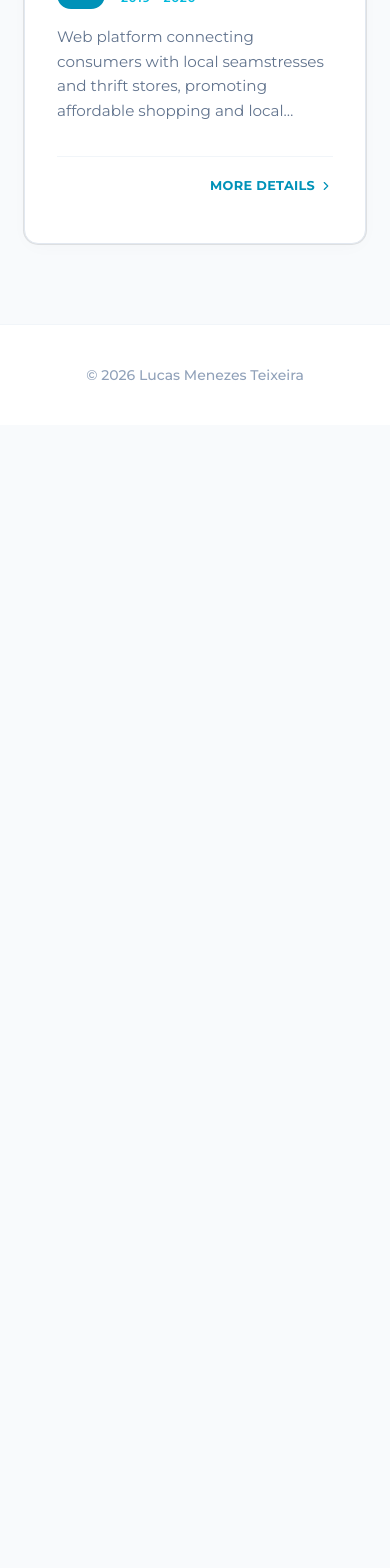
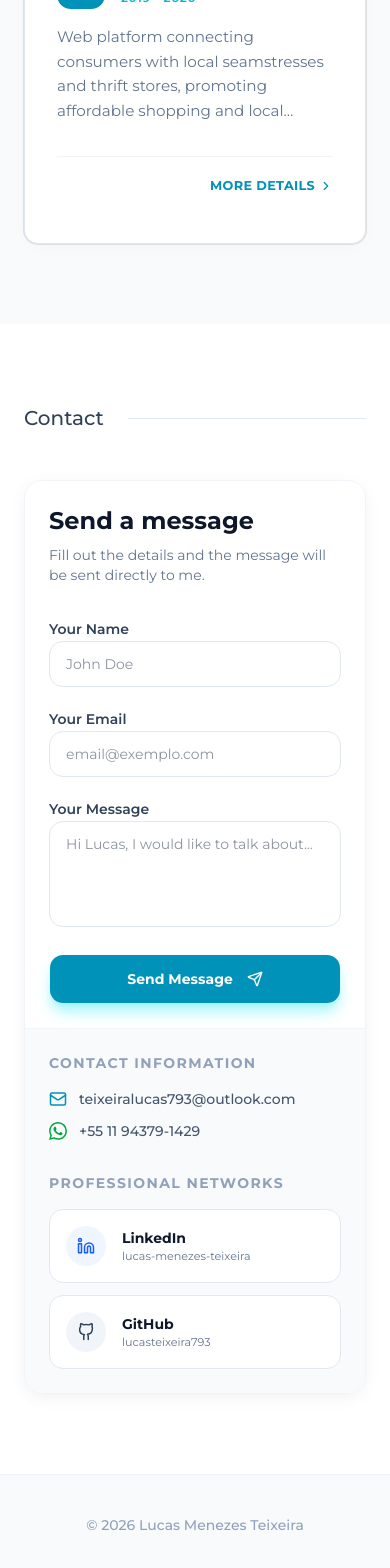
Before and after one commit to LucasTeixeira793/resume, a Next.js app: page / in a window 390 px wide. Shown: the part 10038-11606 px from the top of the page. Before the commit the page ends 10463 px from the top, so only its background shows below. Built offline with nearby package versions, Linux system fonts and the light colour scheme.

Commit message:
fix: contatos para o footer

```diff
--- a/src/components/resume-page.jsx
+++ b/src/components/resume-page.jsx
@@ -84,7 +84,6 @@ const getProjectIcon = (projectName) => {
 export function ResumePage({ lang }) {
   const router = useRouter();
   const [selectedProject, setSelectedProject] = useState(null);
-  const [isContactModalOpen, setIsContactModalOpen] = useState(false);
   const [formData, setFormData] = useState({ name: '', email: '', message: '' });
   const [isSubmitting, setIsSubmitting] = useState(false);
 
@@ -95,15 +94,14 @@ export function ResumePage({ lang }) {
   }, [lang]);
 
   useEffect(() => {
-    const isModalOpen = isContactModalOpen || selectedProject !== null;
-    if (!isModalOpen) return;
+    if (selectedProject === null) return;
 
     const previousOverflow = document.body.style.overflow;
     document.body.style.overflow = 'hidden';
     return () => {
       document.body.style.overflow = previousOverflow;
     };
-  }, [isContactModalOpen, selectedProject]);
+  }, [selectedProject]);
 
   const handleToggleLang = () => {
     const hash = typeof window !== 'undefined' ? window.location.hash : '';
@@ -115,6 +113,7 @@ export function ResumePage({ lang }) {
     { label: lang === 'pt' ? 'Experiência Profissional' : 'Experience', href: '#experiencia' },
     { label: lang === 'pt' ? 'Educação' : 'Education', href: '#educacao' },
     { label: lang === 'pt' ? 'Projetos' : 'Projects', href: '#projetos' },
+    { label: lang === 'pt' ? 'Contato' : 'Contact', href: '#contato' },
   ];
 
   const handleScroll = (e, href) => {
@@ -163,8 +162,6 @@ export function ResumePage({ lang }) {
       form.submit();
       document.body.removeChild(form);
 
-      // Fecha o PopUp e limpa os campos
-      setIsContactModalOpen(false);
       setFormData({ name: '', email: '', message: '' });
     } catch (error) {
       alert(lang === 'pt' ? 'Erro ao enviar. Tente novamente.' : 'Error sending. Try again.');
@@ -266,7 +263,7 @@ export function ResumePage({ lang }) {
 
               <Button
                 variant="outline"
-                onClick={() => setIsContactModalOpen(true)}
+                onClick={(e) => handleScroll(e, '#contato')}
                 className="group relative border-cyan-600 text-cyan-600 hover:text-white font-bold px-8 py-6 rounded-xl transition-all duration-300 overflow-hidden shadow-sm hover:shadow-cyan-200 hover:shadow-lg active:scale-95"
               >
                 <span className="absolute inset-0 bg-cyan-600 translate-y-[100%] group-hover:translate-y-0 transition-transform duration-300 ease-out" />
@@ -516,6 +513,99 @@ export function ResumePage({ lang }) {
           </div>
         </section>
 
+        {/* CONTATO */}
+        <section id="contato" className="w-full bg-white py-20 md:py-28 scroll-mt-16">
+          <div className="max-w-[1400px] mx-auto px-6 md:px-12">
+            <div className="flex items-center gap-6 mb-12">
+              <h2 className="text-xl font-medium text-slate-700 whitespace-nowrap">
+                {lang === 'pt' ? 'Contato' : 'Contact'}
+              </h2>
+              <div className="h-[1px] bg-slate-200 flex-1"></div>
+            </div>
+
+            <motion.div
+              initial={{ opacity: 0, y: 20 }}
+              whileInView={{ opacity: 1, y: 0 }}
+              viewport={{ once: true }}
+              transition={{ duration: 0.5 }}
+              className="flex flex-col md:flex-row rounded-2xl border border-slate-100 shadow-[0_4px_20px_-4px_rgba(0,0,0,0.08)] overflow-hidden bg-white"
+            >
+              <div className="w-full md:w-3/5 p-6 sm:p-8 md:p-10 flex flex-col">
+                <div className="mb-8">
+                  <h3 className="font-bold text-slate-900 text-2xl mb-2">
+                    {lang === 'pt' ? 'Envie uma mensagem' : 'Send a message'}
+                  </h3>
+                  <p className="text-slate-500 text-sm">
+                    {lang === 'pt'
+                      ? 'Preencha os dados e a mensagem será enviada direto para mim.'
+                      : 'Fill out the details and the message will be sent directly to me.'}
+                  </p>
+                </div>
+
+                <form onSubmit={handleSendMessage} className="space-y-5 flex-1">
+                  <div className="space-y-2">
+                    <label className="text-sm font-semibold text-slate-700">{lang === 'pt' ? 'Seu Nome' : 'Your Name'}</label>
+                    <input type="text" required value={formData.name} onChange={(e) => setFormData({ ...formData, name: e.target.value })} className="w-full px-4 py-3 rounded-xl border border-slate-200 focus:border-cyan-500 focus:ring-2 focus:ring-cyan-200 outline-none transition-all text-sm" placeholder={lang === 'pt' ? 'João Silva' : 'John Doe'} />
+                  </div>
+                  <div className="space-y-2">
+                    <label className="text-sm font-semibold text-slate-700">{lang === 'pt' ? 'Seu E-mail' : 'Your Email'}</label>
+                    <input type="email" required value={formData.email} onChange={(e) => setFormData({ ...formData, email: e.target.value })} className="w-full px-4 py-3 rounded-xl border border-slate-200 focus:border-cyan-500 focus:ring-2 focus:ring-cyan-200 outline-none transition-all text-sm" placeholder="email@exemplo.com" />
+                  </div>
+                  <div className="space-y-2">
+                    <label className="text-sm font-semibold text-slate-700">{lang === 'pt' ? 'Sua Mensagem' : 'Your Message'}</label>
+                    <textarea required rows={4} value={formData.message} onChange={(e) => setFormData({ ...formData, message: e.target.value })} className="w-full px-4 py-3 rounded-xl border border-slate-200 focus:border-cyan-500 focus:ring-2 focus:ring-cyan-200 outline-none transition-all text-sm resize-none" placeholder={lang === 'pt' ? 'Olá Lucas, gostaria de falar sobre...' : 'Hi Lucas, I would like to talk about...'} />
+                  </div>
+
+                  <Button disabled={isSubmitting} type="submit" className={`w-full text-white font-bold py-6 rounded-xl shadow-lg transition-all ${isSubmitting ? 'bg-cyan-400' : 'bg-cyan-600 hover:bg-cyan-700 shadow-cyan-200 active:scale-[0.98]'}`}>
+                    {isSubmitting ? (
+                      <>{lang === 'pt' ? 'Enviando...' : 'Sending...'} <Loader2 size={18} className="ml-2 animate-spin" /></>
+                    ) : (
+                      <>{lang === 'pt' ? 'Enviar Mensagem' : 'Send Message'} <Send size={18} className="ml-2" /></>
+                    )}
+                  </Button>
+                </form>
+              </div>
+
+              <div className="w-full md:w-2/5 bg-slate-50 p-6 sm:p-8 md:p-10 border-t md:border-t-0 md:border-l border-slate-100 flex flex-col">
+                <div className="space-y-8">
+                  <div>
+                    <h4 className="text-sm font-bold text-slate-400 uppercase tracking-widest mb-4">{lang === 'pt' ? 'Informações de Contato' : 'Contact Information'}</h4>
+                    <div className="space-y-3">
+                      <div className="flex items-center gap-3 text-slate-600">
+                        <Mail size={18} className="text-cyan-600 shrink-0" />
+                        <span className="text-sm font-medium">teixeiralucas793@outlook.com</span>
+                      </div>
+                      <a
+                        href={getWhatsappUrl(lang)}
+                        target="_blank"
+                        rel="noreferrer"
+                        className="flex items-center gap-3 text-slate-600 hover:text-green-600 transition-colors group"
+                      >
+                        <WhatsappIcon size={18} className="text-green-600 group-hover:text-green-700 shrink-0" />
+                        <span className="text-sm font-medium">{WHATSAPP_PHONE}</span>
+                      </a>
+                    </div>
+                  </div>
+
+                  <div>
+                    <h4 className="text-sm font-bold text-slate-400 uppercase tracking-widest mb-4">{lang === 'pt' ? 'Redes Profissionais' : 'Professional Networks'}</h4>
+                    <div className="space-y-3">
+                      <a href="https://www.linkedin.com/in/lucas-menezes-teixeira/" target="_blank" rel="noreferrer" className="flex items-center gap-4 p-4 bg-white border border-slate-200 rounded-xl hover:border-blue-300 hover:shadow-md transition-all group">
+                        <div className="w-10 h-10 bg-blue-50 text-blue-600 rounded-full flex items-center justify-center group-hover:bg-blue-600 group-hover:text-white transition-colors"><LinkedinIcon size={18} /></div>
+                        <div><p className="text-sm font-bold text-slate-900">LinkedIn</p><p className="text-[0.7rem] text-slate-500 truncate max-w-[140px]">lucas-menezes-teixeira</p></div>
+                      </a>
+                      <a href="https://github.com/lucasteixeira793" target="_blank" rel="noreferrer" className="flex items-center gap-4 p-4 bg-white border border-slate-200 rounded-xl hover:border-slate-400 hover:shadow-md transition-all group">
+                        <div className="w-10 h-10 bg-slate-100 text-slate-700 rounded-full flex items-center justify-center group-hover:bg-slate-800 group-hover:text-white transition-colors"><GithubIcon size={18} /></div>
+                        <div><p className="text-sm font-bold text-slate-900">GitHub</p><p className="text-[0.7rem] text-slate-500 truncate max-w-[140px]">lucasteixeira793</p></div>
+                      </a>
+                    </div>
+                  </div>
+                </div>
+              </div>
+            </motion.div>
+          </div>
+        </section>
+
       </main>
 
       {/* POPUP DE DETALHES DO PROJETO */}
@@ -581,91 +671,7 @@ export function ResumePage({ lang }) {
         })()}
       </AnimatePresence>
 
-      {/* POPUP DE CONTATO REFORMULADO (Envio Silencioso com FormSubmit) */}
-      <AnimatePresence>
-        {isContactModalOpen && (
-          <div className="fixed inset-0 z-[100] flex items-center justify-center p-4 sm:p-6">
-            <motion.div initial={{ opacity: 0 }} animate={{ opacity: 1 }} exit={{ opacity: 0 }} className="fixed inset-0 bg-slate-900/50 backdrop-blur-sm" onClick={() => setIsContactModalOpen(false)} />
-            <motion.div initial={{ opacity: 0, scale: 0.95, y: 20 }} animate={{ opacity: 1, scale: 1, y: 0 }} exit={{ opacity: 0, scale: 0.95, y: 20 }} className="relative w-full max-w-4xl max-h-[min(90dvh,calc(100vh-2rem))] bg-white rounded-2xl shadow-2xl z-10 flex flex-col md:flex-row overflow-y-auto md:overflow-hidden">
-
-              <div className="w-full md:w-3/5 p-6 sm:p-8 md:p-10 flex flex-col bg-white md:overflow-y-auto md:min-h-0 shrink-0">
-                <div className="flex items-center justify-between mb-8">
-                  <div>
-                    <h3 className="font-bold text-slate-900 text-2xl mb-2">{lang === 'pt' ? 'Envie uma mensagem' : 'Send a message'}</h3>
-                    <p className="text-slate-500 text-sm">{lang === 'pt' ? 'Preencha os dados e a mensagem será enviada direto para mim.' : 'Fill out the details and the message will be sent directly to me.'}</p>
-                  </div>
-                  <button onClick={() => setIsContactModalOpen(false)} className="md:hidden p-2 text-slate-400 hover:text-slate-700 bg-slate-50 rounded-full cursor-pointer"><X size={20} /></button>
-                </div>
-
-                <form onSubmit={handleSendMessage} className="space-y-5 flex-1">
-                  <div className="space-y-2">
-                    <label className="text-sm font-semibold text-slate-700">{lang === 'pt' ? 'Seu Nome' : 'Your Name'}</label>
-                    <input type="text" required value={formData.name} onChange={(e) => setFormData({...formData, name: e.target.value})} className="w-full px-4 py-3 rounded-xl border border-slate-200 focus:border-cyan-500 focus:ring-2 focus:ring-cyan-200 outline-none transition-all text-sm" placeholder={lang === 'pt' ? 'João Silva' : 'John Doe'} />
-                  </div>
-                  <div className="space-y-2">
-                    <label className="text-sm font-semibold text-slate-700">{lang === 'pt' ? 'Seu E-mail' : 'Your Email'}</label>
-                    <input type="email" required value={formData.email} onChange={(e) => setFormData({...formData, email: e.target.value})} className="w-full px-4 py-3 rounded-xl border border-slate-200 focus:border-cyan-500 focus:ring-2 focus:ring-cyan-200 outline-none transition-all text-sm" placeholder="email@exemplo.com" />
-                  </div>
-                  <div className="space-y-2">
-                    <label className="text-sm font-semibold text-slate-700">{lang === 'pt' ? 'Sua Mensagem' : 'Your Message'}</label>
-                    <textarea required rows={4} value={formData.message} onChange={(e) => setFormData({...formData, message: e.target.value})} className="w-full px-4 py-3 rounded-xl border border-slate-200 focus:border-cyan-500 focus:ring-2 focus:ring-cyan-200 outline-none transition-all text-sm resize-none" placeholder={lang === 'pt' ? 'Olá Lucas, gostaria de falar sobre...' : 'Hi Lucas, I would like to talk about...'} />
-                  </div>
-
-                  <Button disabled={isSubmitting} type="submit" className={`w-full text-white font-bold py-6 rounded-xl shadow-lg transition-all ${isSubmitting ? 'bg-cyan-400' : 'bg-cyan-600 hover:bg-cyan-700 shadow-cyan-200 active:scale-[0.98]'}`}>
-                    {isSubmitting ? (
-                      <>{lang === 'pt' ? 'Enviando...' : 'Sending...'} <Loader2 size={18} className="ml-2 animate-spin" /></>
-                    ) : (
-                      <>{lang === 'pt' ? 'Enviar Mensagem' : 'Send Message'} <Send size={18} className="ml-2" /></>
-                    )}
-                  </Button>
-                </form>
-              </div>
-
-              <div className="w-full md:w-2/5 bg-slate-50 p-6 sm:p-8 md:p-10 border-t md:border-t-0 md:border-l border-slate-100 flex flex-col relative md:overflow-y-auto md:min-h-0 shrink-0">
-                <button onClick={() => setIsContactModalOpen(false)} className="hidden md:flex absolute top-6 right-6 p-2 text-slate-400 hover:text-slate-700 hover:bg-white rounded-full transition-colors shadow-sm border border-transparent hover:border-slate-200 cursor-pointer"><X size={20} /></button>
-
-                <div className="space-y-8 md:mt-12">
-                  <div>
-                    <h4 className="text-sm font-bold text-slate-400 uppercase tracking-widest mb-4">{lang === 'pt' ? 'Informações de Contato' : 'Contact Information'}</h4>
-                    <div className="space-y-3">
-                      <div className="flex items-center gap-3 text-slate-600">
-                        <Mail size={18} className="text-cyan-600 shrink-0" />
-                        <span className="text-sm font-medium">teixeiralucas793@outlook.com</span>
-                      </div>
-                      <a
-                        href={getWhatsappUrl(lang)}
-                        target="_blank"
-                        rel="noreferrer"
-                        className="flex items-center gap-3 text-slate-600 hover:text-green-600 transition-colors group"
-                      >
-                        <WhatsappIcon size={18} className="text-green-600 group-hover:text-green-700 shrink-0" />
-                        <span className="text-sm font-medium">{WHATSAPP_PHONE}</span>
-                      </a>
-                    </div>
-                  </div>
-
-                  <div>
-                    <h4 className="text-sm font-bold text-slate-400 uppercase tracking-widest mb-4">{lang === 'pt' ? 'Redes Profissionais' : 'Professional Networks'}</h4>
-                    <div className="space-y-3">
-                      <a href="https://www.linkedin.com/in/lucas-menezes-teixeira/" target="_blank" rel="noreferrer" className="flex items-center gap-4 p-4 bg-white border border-slate-200 rounded-xl hover:border-blue-300 hover:shadow-md transition-all group">
-                        <div className="w-10 h-10 bg-blue-50 text-blue-600 rounded-full flex items-center justify-center group-hover:bg-blue-600 group-hover:text-white transition-colors"><LinkedinIcon size={18} /></div>
-                        <div><p className="text-sm font-bold text-slate-900">LinkedIn</p><p className="text-[0.7rem] text-slate-500 truncate max-w-[140px]">lucas-menezes-teixeira</p></div>
-                      </a>
-                      <a href="https://github.com/lucasteixeira793" target="_blank" rel="noreferrer" className="flex items-center gap-4 p-4 bg-white border border-slate-200 rounded-xl hover:border-slate-400 hover:shadow-md transition-all group">
-                        <div className="w-10 h-10 bg-slate-100 text-slate-700 rounded-full flex items-center justify-center group-hover:bg-slate-800 group-hover:text-white transition-colors"><GithubIcon size={18} /></div>
-                        <div><p className="text-sm font-bold text-slate-900">GitHub</p><p className="text-[0.7rem] text-slate-500 truncate max-w-[140px]">lucasteixeira793</p></div>
-                      </a>
-                    </div>
-                  </div>
-                </div>
-              </div>
-
-            </motion.div>
-          </div>
-        )}
-      </AnimatePresence>
-
-      <footer className="w-full bg-white border-t border-slate-100 py-10">
+      <footer className="w-full bg-slate-50 border-t border-slate-100 py-10">
         <div className="max-w-[1400px] mx-auto px-6 text-center">
           <p className="text-slate-400 text-sm font-medium">
             © {new Date().getFullYear()} {data.name}
```
